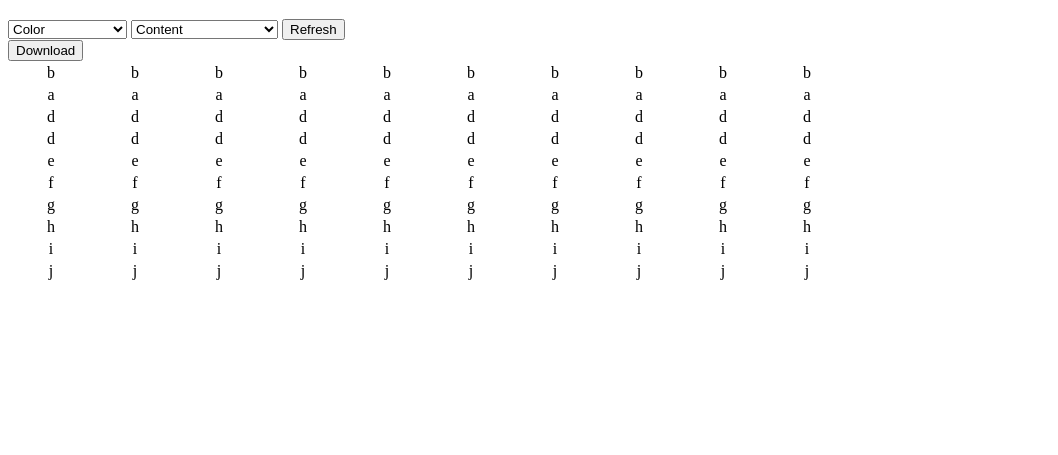
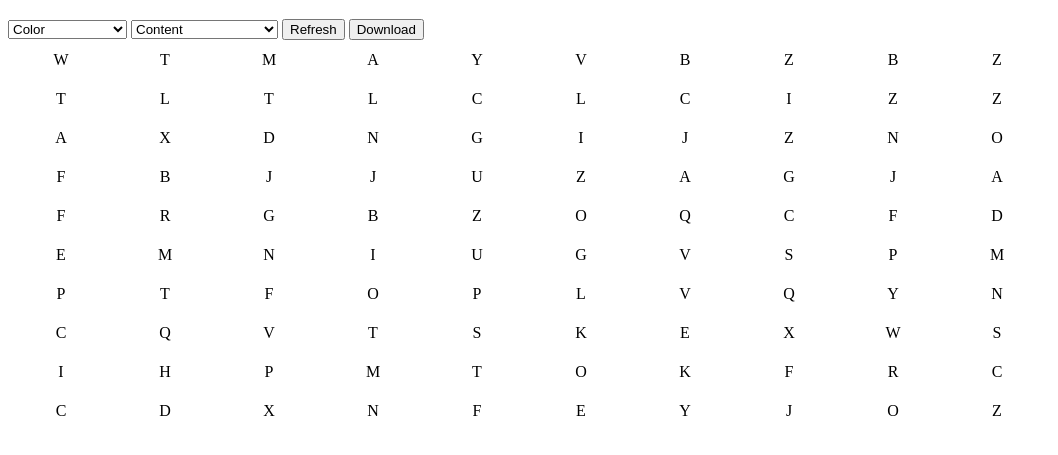
Before and after one commit to jackiechanmakes/hart-chart, a plain HTML site: page index.html in a window 1280 px wide. Shown: the part 61-516 px from the top of the page, without its empty margins (0-1058 px from the left). Drawn offline with Linux system fonts and the light colour scheme.

Commit message:
Improve download pdf canvas sizing

```diff
--- a/index.html
+++ b/index.html
@@ -26,144 +26,153 @@
                 </select>
 
                 <button id="refresh-button" type="button">Refresh</button>
+                <button id="download-button" type="button">Download</button>
             </div>
         </header>
 
         <!-- Body Section -->
-
-        <button id="download-button" type="button">Download</button>
         <table id="table">
             <tr>
-                <td>b</td>
-                <td>b</td>
-                <td>b</td>
-                <td>b</td>
-                <td>b</td>
-                <td>b</td>
-                <td>b</td>
-                <td>b</td>
-                <td>b</td>
-                <td>b</td>
+                <td>W</td>
+                <td>T</td>
+                <td>M</td>
+                <td>A</td>
+                <td>Y</td>
+                <td>V</td>
+                <td>B</td>
+                <td>Z</td>
+                <td>B</td>
+                <td>Z</td>
             </tr>
             <tr>
-                <td>a</td>
-                <td>a</td>
-                <td>a</td>
-                <td>a</td>
-                <td>a</td>
-                <td>a</td>
-                <td>a</td>
-                <td>a</td>
-                <td>a</td>
-                <td>a</td>
+                <td>T</td>
+                <td>L</td>
+                <td>T</td>
+                <td>L</td>
+                <td>C</td>
+                <td>L</td>
+                <td>C</td>
+                <td>I</td>
+                <td>Z</td>
+                <td>Z</td>
             </tr>
             <tr>
-                <td>d</td>
-                <td>d</td>
-                <td>d</td>
-                <td>d</td>
-                <td>d</td>
-                <td>d</td>
-                <td>d</td>
-                <td>d</td>
-                <td>d</td>
-                <td>d</td>
+                <td>A</td>
+                <td>X</td>
+                <td>D</td>
+                <td>N</td>
+                <td>G</td>
+                <td>I</td>
+                <td>J</td>
+                <td>Z</td>
+                <td>N</td>
+                <td>O</td>
             </tr>
             <tr>
-                <td>d</td>
-                <td>d</td>
-                <td>d</td>
-                <td>d</td>
-                <td>d</td>
-                <td>d</td>
-                <td>d</td>
-                <td>d</td>
-                <td>d</td>
-                <td>d</td>
+                <td>F</td>
+                <td>B</td>
+                <td>J</td>
+                <td>J</td>
+                <td>U</td>
+                <td>Z</td>
+                <td>A</td>
+                <td>G</td>
+                <td>J</td>
+                <td>A</td>
             </tr>
             <tr>
-                <td>e</td>
-                <td>e</td>
-                <td>e</td>
-                <td>e</td>
-                <td>e</td>
-                <td>e</td>
-                <td>e</td>
-                <td>e</td>
-                <td>e</td>
-                <td>e</td>
+                <td>F</td>
+                <td>R</td>
+                <td>G</td>
+                <td>B</td>
+                <td>Z</td>
+                <td>O</td>
+                <td>Q</td>
+                <td>C</td>
+                <td>F</td>
+                <td>D</td>
             </tr>
             <tr>
-                <td>f</td>
-                <td>f</td>
-                <td>f</td>
-                <td>f</td>
-                <td>f</td>
-                <td>f</td>
-                <td>f</td>
-                <td>f</td>
-                <td>f</td>
-                <td>f</td>
+                <td>E</td>
+                <td>M</td>
+                <td>N</td>
+                <td>I</td>
+                <td>U</td>
+                <td>G</td>
+                <td>V</td>
+                <td>S</td>
+                <td>P</td>
+                <td>M</td>
             </tr>
             <tr>
-                <td>g</td>
-                <td>g</td>
-                <td>g</td>
-                <td>g</td>
-                <td>g</td>
-                <td>g</td>
-                <td>g</td>
-                <td>g</td>
-                <td>g</td>
-                <td>g</td>
+                <td>P</td>
+                <td>T</td>
+                <td>F</td>
+                <td>O</td>
+                <td>P</td>
+                <td>L</td>
+                <td>V</td>
+                <td>Q</td>
+                <td>Y</td>
+                <td>N</td>
             </tr>
             <tr>
-                <td>h</td>
-                <td>h</td>
-                <td>h</td>
-                <td>h</td>
-                <td>h</td>
-                <td>h</td>
-                <td>h</td>
-                <td>h</td>
-                <td>h</td>
-                <td>h</td>
+                <td>C</td>
+                <td>Q</td>
+                <td>V</td>
+                <td>T</td>
+                <td>S</td>
+                <td>K</td>
+                <td>E</td>
+                <td>X</td>
+                <td>W</td>
+                <td>S</td>
             </tr>
             <tr>
-                <td>i</td>
-                <td>i</td>
-                <td>i</td>
-                <td>i</td>
-                <td>i</td>
-                <td>i</td>
-                <td>i</td>
-                <td>i</td>
-                <td>i</td>
-                <td>i</td>
+                <td>I</td>
+                <td>H</td>
+                <td>P</td>
+                <td>M</td>
+                <td>T</td>
+                <td>O</td>
+                <td>K</td>
+                <td>F</td>
+                <td>R</td>
+                <td>C</td>
             </tr>
             <tr>
-                <td>j</td>
-                <td>j</td>
-                <td>j</td>
-                <td>j</td>
-                <td>j</td>
-                <td>j</td>
-                <td>j</td>
-                <td>j</td>
-                <td>j</td>
-                <td>j</td>
+                <td>C</td>
+                <td>D</td>
+                <td>X</td>
+                <td>N</td>
+                <td>F</td>
+                <td>E</td>
+                <td>Y</td>
+                <td>J</td>
+                <td>O</td>
+                <td>Z</td>
             </tr>
         </table>
         <script>
-            let button = document.getElementById("download-button");
-            button.addEventListener("click", function () {
-            let doc = new jsPDF("p", "mm", [300, 300]);
-            let makePDF = document.querySelector("#table");
+        //     let button = document.getElementById("download-button");
+        //     button.addEventListener("click", function () {
+        //     // let doc = new jsPDF("p", "mm", [300, 300]);
+        //         let doc = new jsPDF("p", "pt", 'a4');
 
-            // fromHTML Method
-            doc.fromHTML(makePDF);
-            doc.save("output.pdf");
-        });
+        //         doc.html(document.querySelector("#table"), {
+        //             callback: function(doc) {
+        //                 doc.save("HartChart.pdf");
+        //             },
+        //             margin: [60, 60, 60, 60],
+        //             x: 30,
+        //             y: 30
+        //         });
+        //     // let makePDF = document.querySelector("#table");
+
+        //     // fromHTML Method
+        //     // doc.fromHTML(makePDF);
+        //     // doc.save("output.pdf");
+        // });
 
         </script>
         <script src="script.js"></script>
--- a/layout.css
+++ b/layout.css
@@ -1,7 +1,8 @@
 td {
     text-align: center;
     vertical-align: middle;
-    width: 80px;
+    width: 100px;
+    height: 35px;
 }
 
 table {
--- a/script.js
+++ b/script.js
@@ -5,19 +5,38 @@ let table = document.getElementById("table");
 
 let downloadButton = document.getElementById("download-button");
 downloadButton.addEventListener("click", function() {
-    let mywindow = window.open("", "PRINT",
-                "height=400,width=600");
+    let opt = {
+        margin:       [90, 0],
+        filename:     'test.pdf',
+        // image:        { type: 'jpeg', quality: 1.00 },
+        html2canvas:  { scale: 1, width: 1850, height: 900},
+        jsPDF:        { unit: 'px', format: 'letter', orientation: 'landscape' }
+      };
 
-    mywindow.document.write(table.innerHTML);
+    html2pdf().set(opt).from(table).to('img').save();
 
-    mywindow.document.close();
-    mywindow.focus();
+});
 
-    mywindow.print();
-    mywindow.close();
+// let button = document.getElementById("download-button");
+// button.addEventListener("click", function () {
+//     // let doc = new jsPDF("p", "mm", [300, 300]);
+//         let doc = new jsPDF("p", "pt", 'a4');
 
-    return true;
-});
+//         doc.html(document.querySelector("#table"), {
+//             callback: function(doc) {
+//                 doc.save("HartChart.pdf");
+//             },
+//             margin: [60, 60, 60, 60],
+//             x: 30,
+//             y: 30
+//         });
+//     // let makePDF = document.querySelector("#table");
+
+//     // fromHTML Method
+//     // doc.fromHTML(makePDF);
+//     // doc.save("output.pdf");
+// });
+
 
 function getAlphaChars() {
     let letters = 'abcdefghijklmnopqrstuvwxyz'.toUpperCase();
```
Also changed, not shown: test.html (deleted, +0 -86 lines), test2.js (deleted, +0 -7 lines).
